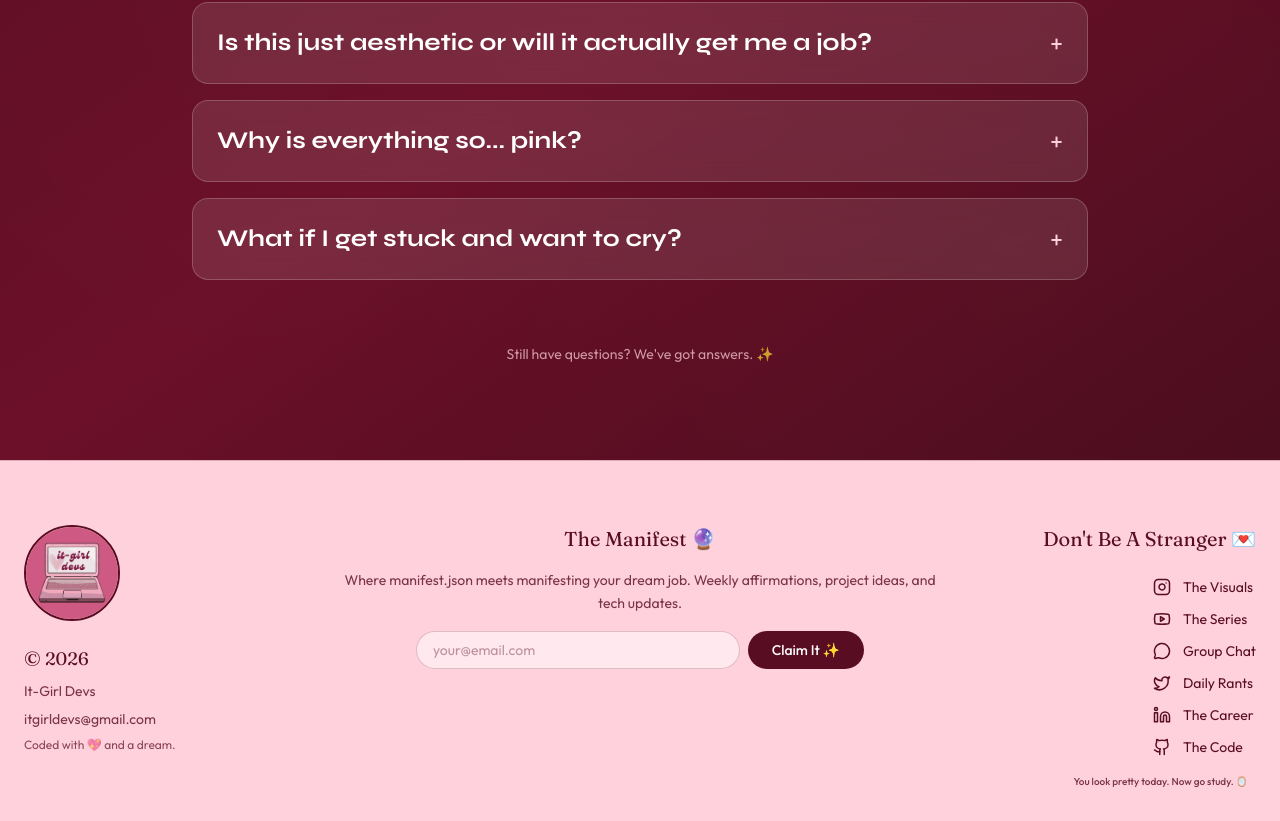
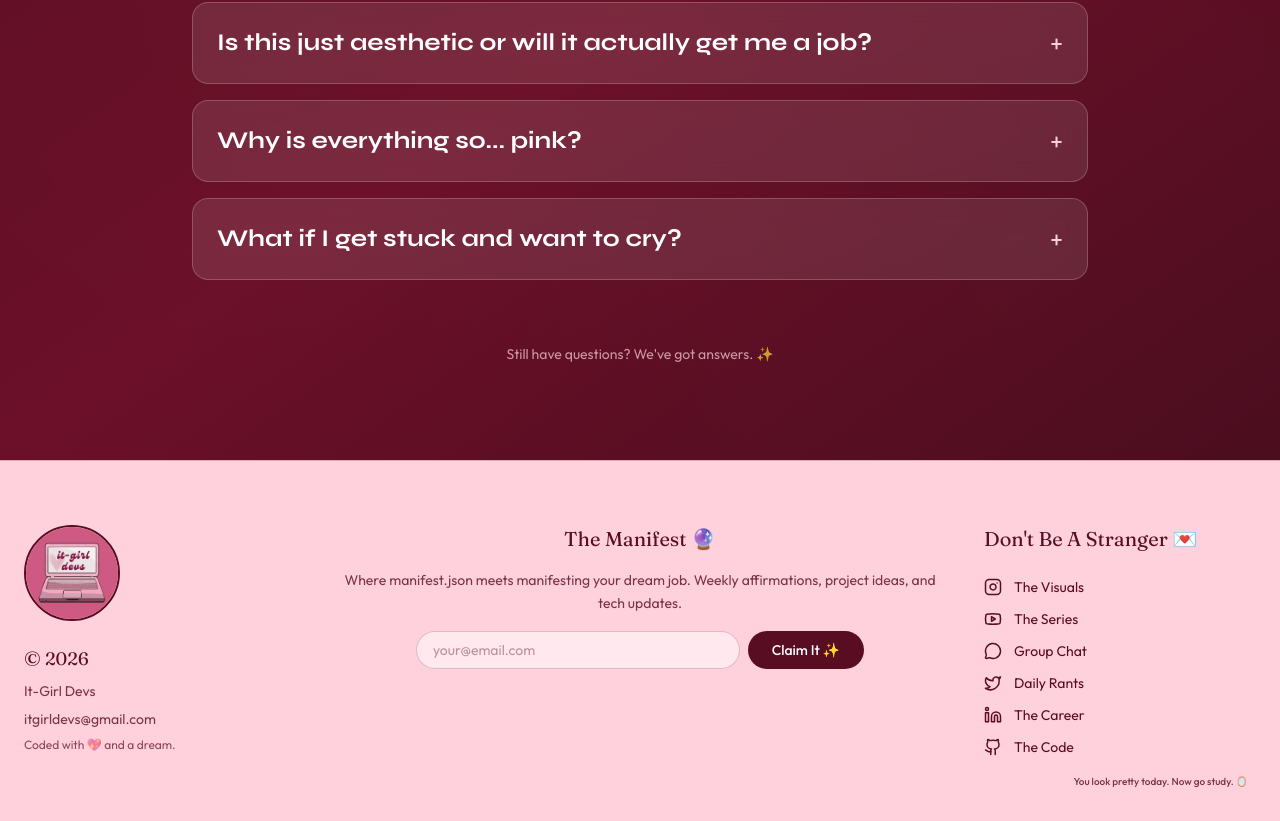
Before and after one commit to anjaliisharmaa/it-girl-devs, a Next.js app in the folder frontend/: page / in a window 1280 px wide. Shown: the part 3860-4681 px from the top of the page. Built offline with nearby package versions, Linux system fonts and the light colour scheme.

Commit message:
aligned 'links' of footer (footer done!)

```diff
--- a/frontend/src/components/layout/Footer.tsx
+++ b/frontend/src/components/layout/Footer.tsx
@@ -95,7 +95,7 @@ export default function Footer() {
             whileInView={{ opacity: 1, y: 0 }}
             transition={{ duration: 0.6, delay: 0.1 }}
             viewport={{ once: true }}
-            className="col-span-12 md:col-span-3 flex flex-col items-center md:items-end text-center md:text-right"
+            className="col-span-12 md:col-span-3 flex flex-col items-center md:items-start text-center md:text-left"
           >
             {/* Header */}
             <h3 className="font-fraunces text-xl text-[#590D22] mb-6">
```
